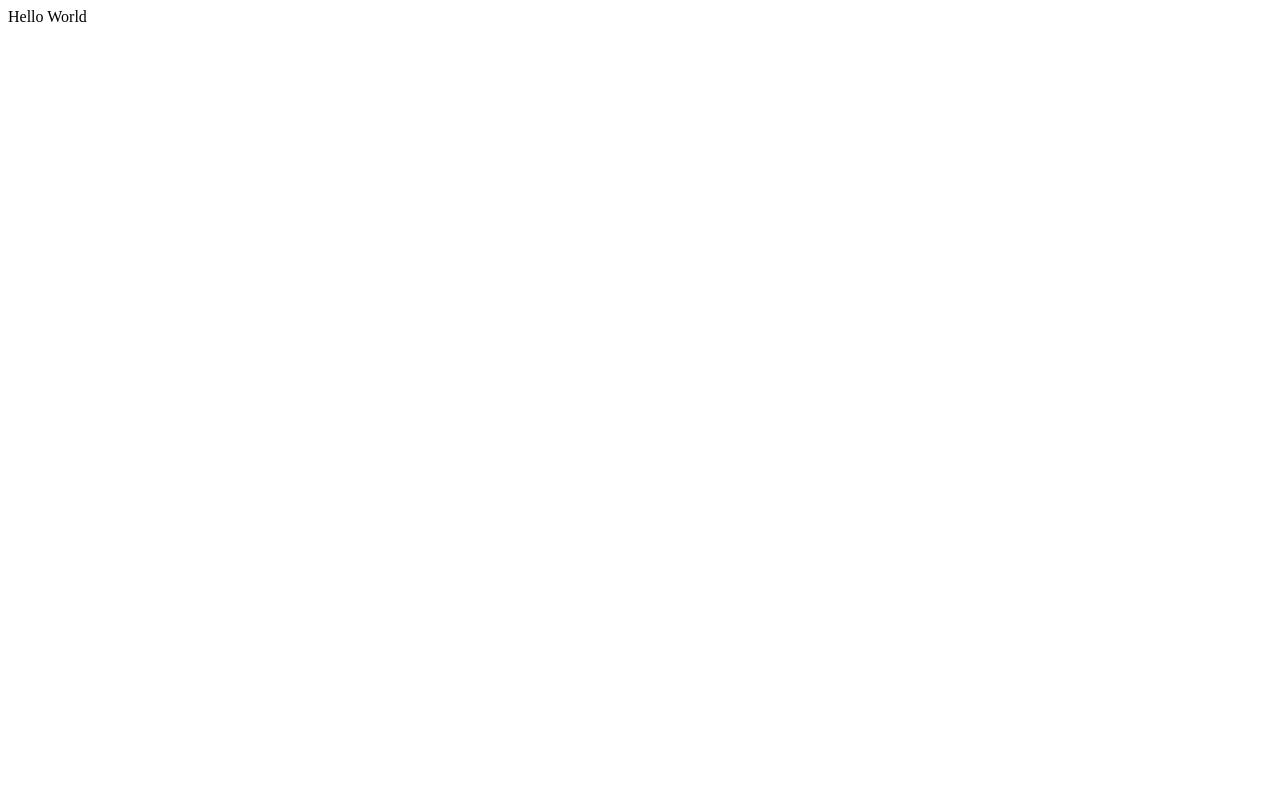
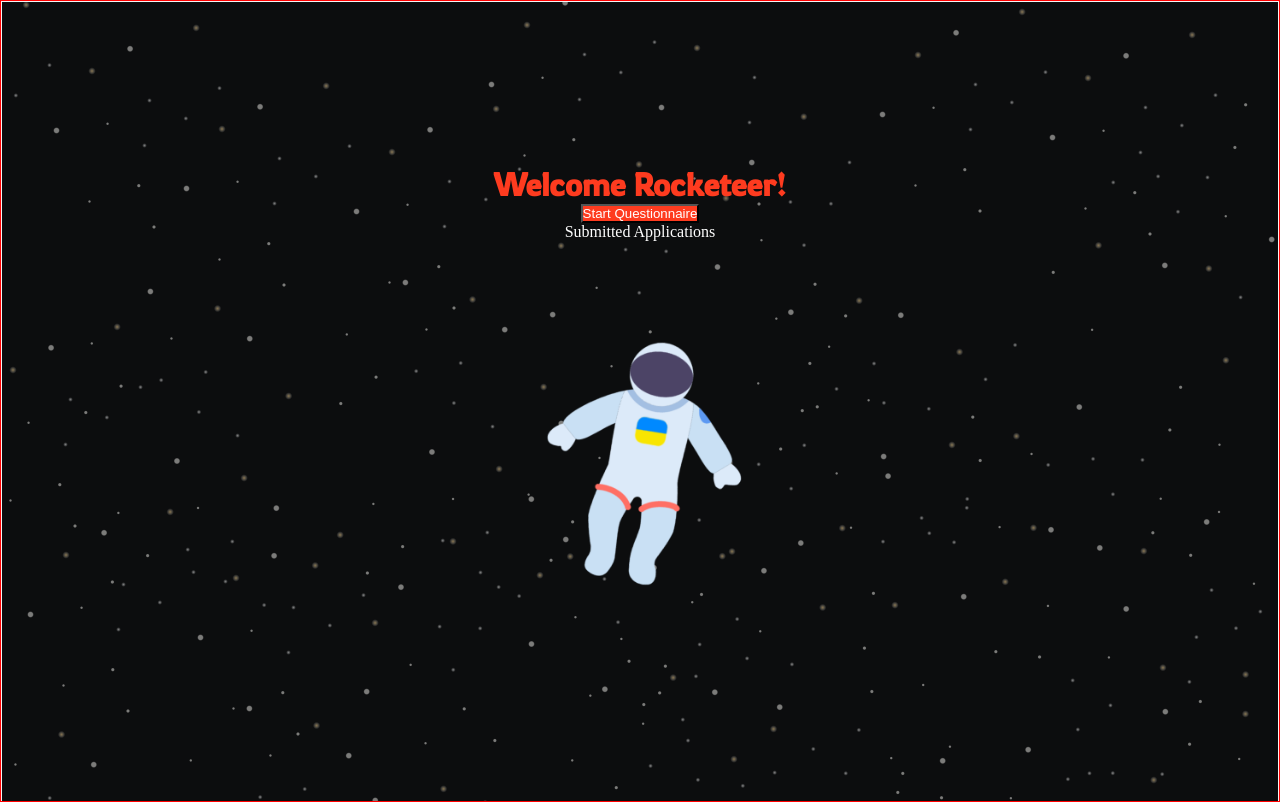
Before and after one commit to Chanksela/redberry-project, a React (Create React App) app: page / in a window 1280 px wide. Built offline with nearby package versions, Linux system fonts and the light colour scheme.

Commit message:
first page v1

```diff
--- a/src/App.js
+++ b/src/App.js
@@ -1,5 +1,11 @@
+import FirstPage from "./Components/FirstPage";
+
 function App() {
-  return <div className="App">Hello World</div>;
+  return (
+    <div className="App">
+      <FirstPage />
+    </div>
+  );
 }
 
 export default App;
--- /dev/null
+++ b/src/Components/FirstPage.js
@@ -0,0 +1,17 @@
+import React from "react";
+import Welcome from "./FirstPage.module.css";
+import astro from "../Pictures/rocketman.png";
+function FirstPage() {
+  return (
+    <div id={Welcome.main}>
+      <div id={Welcome.center}>
+        <h1 id={Welcome.mainText}>Welcome Rocketeer!</h1>
+        <button id={Welcome.start}>Start Questionnaire</button>
+        <a id={Welcome.application}>Submitted Applications</a>
+        <img id={Welcome.rocketman} src={astro} />
+      </div>
+    </div>
+  );
+}
+
+export default FirstPage;
--- /dev/null
+++ b/src/Components/FirstPage.module.css
@@ -0,0 +1,38 @@
+* {
+  overflow: hidden;
+  color: var(--redberry-white);
+  margin: 0;
+  padding: 0;
+}
+body {
+  border: 1px solid red;
+  height: 100vh;
+  width: auto;
+  background-color: var(--primary-bg);
+  background-image: url("../Pictures/stars.png");
+}
+#center {
+  height: 100vh;
+  width: auto;
+  border: 1px solid whitesmoke;
+  display: flex;
+  justify-content: center;
+  align-items: center;
+  flex-direction: column;
+}
+#mainText {
+  font-family: var(--row-font);
+  color: var(--redberry-red);
+  display: flex;
+}
+#start {
+  display: flex;
+  background-color: var(--redberry-red);
+}
+#application {
+  display: flex;
+}
+#rocketman {
+  height: 50vh;
+  width: auto;
+}
--- /dev/null
+++ b/src/index.css
@@ -0,0 +1,11 @@
+@import url("https://fonts.googleapis.com/css2?family=Montserrat:wght@100&family=Rowdies:wght@300&display=swap");
+
+* {
+  /* variables */
+  --mont-font: "Montserrat", sans-serif;
+  --row-font: "Rowdies", cursive;
+  --redberry-red: rgba(254, 59, 31, 1);
+  --redberry-white: rgba(255, 255, 255, 1);
+  --primary-bg: #0c0d0e;
+  /* Main Parametere */
+}
--- a/src/index.js
+++ b/src/index.js
@@ -1,6 +1,7 @@
 import React from "react";
 import ReactDOM from "react-dom";
 import App from "./App";
+import "./index.css";
 
 ReactDOM.render(
   <React.StrictMode>
```
Also changed, not shown: src/Pictures/rocketman.png (added), src/Pictures/stars.png (added).
